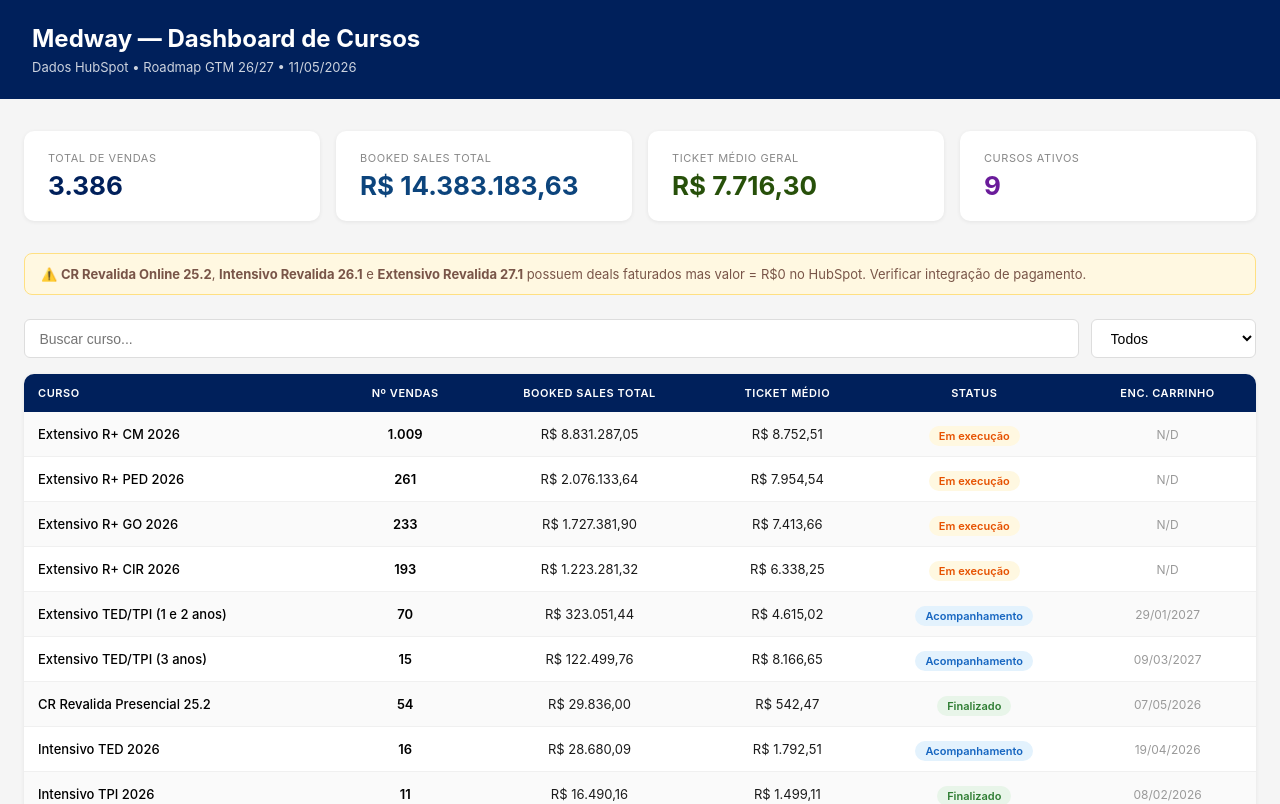
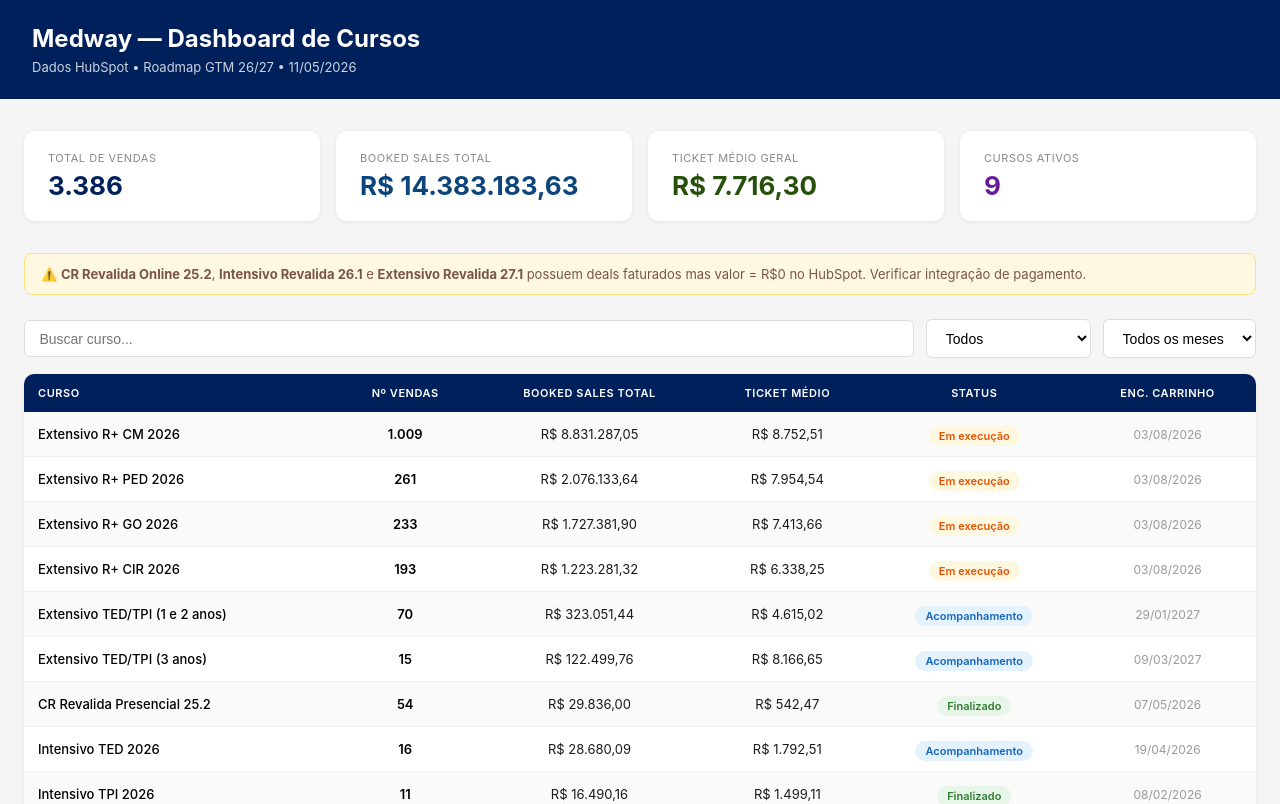
Before and after one commit to leticiamello-arch/medway-dashboard, a Next.js app: page / in a window 1280 px wide. Shown: the top 804 px of the page. Built offline with nearby package versions, Linux system fonts and the light colour scheme.

Commit message:
feat: month filter with KPI adjustment; update R+ 2026 cart dates to 03/08/2026

```diff
--- a/app/page.tsx
+++ b/app/page.tsx
@@ -25,31 +25,59 @@
   'Não iniciada':   '#757575',
 }
 
+const MESES_PT = ['Jan','Fev','Mar','Abr','Mai','Jun','Jul','Ago','Set','Out','Nov','Dez']
+
+function parseEncMes(enc: string): string | null {
+  if (!enc || enc === 'N/D') return null
+  const parts = enc.split('/')
+  if (parts.length !== 3) return null
+  return `${parts[1]}/${parts[2]}`
+}
+
+function fmtMesLabel(mmyyyy: string): string {
+  const [mm, yyyy] = mmyyyy.split('/')
+  return `${MESES_PT[parseInt(mm) - 1]} ${yyyy}`
+}
+
 export default function Home() {
   const [search, setSearch] = useState('')
   const [statusFiltro, setStatusFiltro] = useState('Todos')
+  const [mesFiltro, setMesFiltro] = useState('Todos')
 
   const cursos: Record<string, Curso> = {
-    "Intensivo TPI 2026":              { vendas: 11,   bookedTotal: 16490.16,  ticket: 1499.11,  status: 'Finalizado',     encCarrinho: '08/02/2026' },
-    "Intensivo TED 2026":              { vendas: 16,   bookedTotal: 28680.09,  ticket: 1792.51,  status: 'Acompanhamento', encCarrinho: '19/04/2026' },
-    "Extensivo TED/TPI (1 e 2 anos)":  { vendas: 70,   bookedTotal: 323051.44, ticket: 4615.02,  status: 'Acompanhamento', encCarrinho: '29/01/2027' },
-    "Extensivo TED/TPI (3 anos)":      { vendas: 15,   bookedTotal: 122499.76, ticket: 8166.65,  status: 'Acompanhamento', encCarrinho: '09/03/2027' },
-    "CR Revalida Presencial 25.2":     { vendas: 54,   bookedTotal: 29836.00,  ticket: 542.47,   status: 'Finalizado',     encCarrinho: '07/05/2026' },
-    "CR Revalida Online 25.2":         { vendas: 418,  bookedTotal: 0,         ticket: 0,        status: 'Em execução',    encCarrinho: '18/05/2026', alerta: true },
-    "Intensivo Revalida 26.1":         { vendas: 1096, bookedTotal: 0,         ticket: 0,        status: 'Em execução',    encCarrinho: '07/06/2026', alerta: true },
-    "Intensivo Revalida 26.2":         { vendas: 2,    bookedTotal: 4542.27,   ticket: 2271.14,  status: 'Não iniciada',   encCarrinho: '26/08/2026' },
-    "Extensivo Revalida 27.1":         { vendas: 8,    bookedTotal: 0,         ticket: 0,        status: 'Não iniciada',   encCarrinho: '23/03/2027', alerta: true },
-    "Extensivo R+ CM 2026":            { vendas: 1009, bookedTotal: 8831287.05, ticket: 8752.51,  status: 'Em execução',    encCarrinho: 'N/D' },
-    "Extensivo R+ PED 2026":           { vendas: 261,  bookedTotal: 2076133.64, ticket: 7954.54,  status: 'Em execução',    encCarrinho: 'N/D' },
-    "Extensivo R+ GO 2026":            { vendas: 233,  bookedTotal: 1727381.90, ticket: 7413.66,  status: 'Em execução',    encCarrinho: 'N/D' },
-    "Extensivo R+ CIR 2026":           { vendas: 193,  bookedTotal: 1223281.32, ticket: 6338.25,  status: 'Em execução',    encCarrinho: 'N/D' },
-    "Extensivo R+ CM - 2027":          { vendas: 0,    bookedTotal: 0,         ticket: 0,        status: 'Não iniciada',   encCarrinho: '31/03/2027' },
-    "Extensivo R+ GO - 2027":          { vendas: 0,    bookedTotal: 0,         ticket: 0,        status: 'Não iniciada',   encCarrinho: '31/03/2027' },
-    "Extensivo R+ PED - 2027":         { vendas: 0,    bookedTotal: 0,         ticket: 0,        status: 'Não iniciada',   encCarrinho: '31/03/2027' },
-    "Extensivo R+ CIR - 2027":         { vendas: 0,    bookedTotal: 0,         ticket: 0,        status: 'Não iniciada',   encCarrinho: '31/03/2027' },
-    "Extensivo R+ Endoscopia":         { vendas: 0,    bookedTotal: 0,         ticket: 0,        status: 'Não iniciada',   encCarrinho: '01/03/2027' },
-    "Extensivo R+ Mastologia":         { vendas: 0,    bookedTotal: 0,         ticket: 0,        status: 'Não iniciada',   encCarrinho: '01/03/2027' },
+    "Intensivo TPI 2026":              { vendas: 11,   bookedTotal: 16490.16,    ticket: 1499.11,  status: 'Finalizado',     encCarrinho: '08/02/2026' },
+    "Intensivo TED 2026":              { vendas: 16,   bookedTotal: 28680.09,    ticket: 1792.51,  status: 'Acompanhamento', encCarrinho: '19/04/2026' },
+    "Extensivo TED/TPI (1 e 2 anos)":  { vendas: 70,   bookedTotal: 323051.44,   ticket: 4615.02,  status: 'Acompanhamento', encCarrinho: '29/01/2027' },
+    "Extensivo TED/TPI (3 anos)":      { vendas: 15,   bookedTotal: 122499.76,   ticket: 8166.65,  status: 'Acompanhamento', encCarrinho: '09/03/2027' },
+    "CR Revalida Presencial 25.2":     { vendas: 54,   bookedTotal: 29836.00,    ticket: 542.47,   status: 'Finalizado',     encCarrinho: '07/05/2026' },
+    "CR Revalida Online 25.2":         { vendas: 418,  bookedTotal: 0,           ticket: 0,        status: 'Em execução',    encCarrinho: '18/05/2026', alerta: true },
+    "Intensivo Revalida 26.1":         { vendas: 1096, bookedTotal: 0,           ticket: 0,        status: 'Em execução',    encCarrinho: '07/06/2026', alerta: true },
+    "Intensivo Revalida 26.2":         { vendas: 2,    bookedTotal: 4542.27,     ticket: 2271.14,  status: 'Não iniciada',   encCarrinho: '26/08/2026' },
+    "Extensivo Revalida 27.1":         { vendas: 8,    bookedTotal: 0,           ticket: 0,        status: 'Não iniciada',   encCarrinho: '23/03/2027', alerta: true },
+    "Extensivo R+ CM 2026":            { vendas: 1009, bookedTotal: 8831287.05,  ticket: 8752.51,  status: 'Em execução',    encCarrinho: '03/08/2026' },
+    "Extensivo R+ PED 2026":           { vendas: 261,  bookedTotal: 2076133.64,  ticket: 7954.54,  status: 'Em execução',    encCarrinho: '03/08/2026' },
+    "Extensivo R+ GO 2026":            { vendas: 233,  bookedTotal: 1727381.90,  ticket: 7413.66,  status: 'Em execução',    encCarrinho: '03/08/2026' },
+    "Extensivo R+ CIR 2026":           { vendas: 193,  bookedTotal: 1223281.32,  ticket: 6338.25,  status: 'Em execução',    encCarrinho: '03/08/2026' },
+    "Extensivo R+ CM - 2027":          { vendas: 0,    bookedTotal: 0,           ticket: 0,        status: 'Não iniciada',   encCarrinho: '31/03/2027' },
+    "Extensivo R+ GO - 2027":          { vendas: 0,    bookedTotal: 0,           ticket: 0,        status: 'Não iniciada',   encCarrinho: '31/03/2027' },
+    "Extensivo R+ PED - 2027":         { vendas: 0,    bookedTotal: 0,           ticket: 0,        status: 'Não iniciada',   encCarrinho: '31/03/2027' },
+    "Extensivo R+ CIR - 2027":         { vendas: 0,    bookedTotal: 0,           ticket: 0,        status: 'Não iniciada',   encCarrinho: '31/03/2027' },
+    "Extensivo R+ Endoscopia":         { vendas: 0,    bookedTotal: 0,           ticket: 0,        status: 'Não iniciada',   encCarrinho: '01/03/2027' },
+    "Extensivo R+ Mastologia":         { vendas: 0,    bookedTotal: 0,           ticket: 0,        status: 'Não iniciada',   encCarrinho: '01/03/2027' },
   }
+
+  const mesesDisponiveis = [
+    'Todos',
+    ...Array.from(new Set(
+      Object.values(cursos)
+        .map(c => parseEncMes(c.encCarrinho))
+        .filter((m): m is string => m !== null)
+    )).sort((a, b) => {
+      const [am, ay] = a.split('/').map(Number)
+      const [bm, by] = b.split('/').map(Number)
+      return ay !== by ? ay - by : am - bm
+    }),
+  ]
 
   const statusList = ['Todos', ...Array.from(new Set(Object.values(cursos).map(c => c.status)))]
 
@@ -57,13 +85,16 @@
     .filter(([nome, dados]) => {
       const matchSearch = nome.toLowerCase().includes(search.toLowerCase())
       const matchStatus = statusFiltro === 'Todos' || dados.status === statusFiltro
-      return matchSearch && matchStatus
+      const matchMes = mesFiltro === 'Todos' || parseEncMes(dados.encCarrinho) === mesFiltro
+      return matchSearch && matchStatus && matchMes
     })
     .sort((a, b) => b[1].bookedTotal - a[1].bookedTotal)
 
-  const totalVendas    = Object.values(cursos).reduce((s, c) => s + c.vendas, 0)
-  const totalBooked    = Object.values(cursos).reduce((s, c) => s + c.bookedTotal, 0)
-  const ticketGeral    = totalVendas > 0 ? totalBooked / Object.values(cursos).filter(c => c.bookedTotal > 0).reduce((s, c) => s + c.vendas, 0) : 0
+  const filteredCursos = filtered.map(([, dados]) => dados)
+  const totalVendas  = filteredCursos.reduce((s, c) => s + c.vendas, 0)
+  const totalBooked  = filteredCursos.reduce((s, c) => s + c.bookedTotal, 0)
+  const vendasComVal = filteredCursos.filter(c => c.bookedTotal > 0).reduce((s, c) => s + c.vendas, 0)
+  const ticketGeral  = vendasComVal > 0 ? totalBooked / vendasComVal : 0
 
   const fmt = (v: number) => v.toLocaleString('pt-BR', { minimumFractionDigits: 2, maximumFractionDigits: 2 })
 
@@ -82,7 +113,7 @@
             { label: 'Total de Vendas',    value: totalVendas.toLocaleString('pt-BR'), color: '#00205B' },
             { label: 'Booked Sales Total', value: `R$ ${fmt(totalBooked)}`,            color: '#0C447C' },
             { label: 'Ticket Médio Geral', value: `R$ ${fmt(ticketGeral)}`,            color: '#27500A' },
-            { label: 'Cursos Ativos',      value: Object.values(cursos).filter(c => ['Em execução','Acompanhamento','Expansão'].includes(c.status)).length.toString(), color: '#6a1b9a' },
+            { label: 'Cursos Ativos',      value: filteredCursos.filter(c => ['Em execução','Acompanhamento'].includes(c.status)).length.toString(), color: '#6a1b9a' },
           ].map(card => (
             <div key={card.label} style={{ backgroundColor: '#fff', borderRadius: '10px', padding: '1.25rem 1.5rem', boxShadow: '0 1px 4px rgba(0,0,0,0.07)' }}>
               <div style={{ fontSize: '11px', color: '#888', textTransform: 'uppercase', letterSpacing: '0.05em' }}>{card.label}</div>
@@ -97,7 +128,7 @@
         </div>
 
         {/* Filtros */}
-        <div style={{ display: 'flex', gap: '0.75rem', marginBottom: '1rem', flexWrap: 'wrap' }}>
+        <div style={{ display: 'flex', gap: '0.75rem', marginBottom: '1rem', flexWrap: 'wrap', alignItems: 'center' }}>
           <input
             type="text"
             placeholder="Buscar curso..."
@@ -111,6 +142,17 @@
             style={{ padding: '0.6rem 0.9rem', fontSize: '14px', border: '1px solid #ddd', borderRadius: '6px', background: '#fff' }}
           >
             {statusList.map(s => <option key={s}>{s}</option>)}
+          </select>
+          <select
+            value={mesFiltro}
+            onChange={e => setMesFiltro(e.target.value)}
+            style={{ padding: '0.6rem 0.9rem', fontSize: '14px', border: '1px solid #ddd', borderRadius: '6px', background: '#fff' }}
+          >
+            {mesesDisponiveis.map(m => (
+              <option key={m} value={m}>
+                {m === 'Todos' ? 'Todos os meses' : fmtMesLabel(m)}
+              </option>
+            ))}
           </select>
         </div>
 
@@ -146,6 +188,11 @@
                   <td style={{ padding: '12px 14px', textAlign: 'center', fontSize: '12px', color: '#999' }}>{dados.encCarrinho}</td>
                 </tr>
               ))}
+              {filtered.length === 0 && (
+                <tr>
+                  <td colSpan={6} style={{ padding: '2rem', textAlign: 'center', fontSize: '13px', color: '#aaa' }}>Nenhum curso encontrado para os filtros selecionados.</td>
+                </tr>
+              )}
             </tbody>
           </table>
         </div>
```
